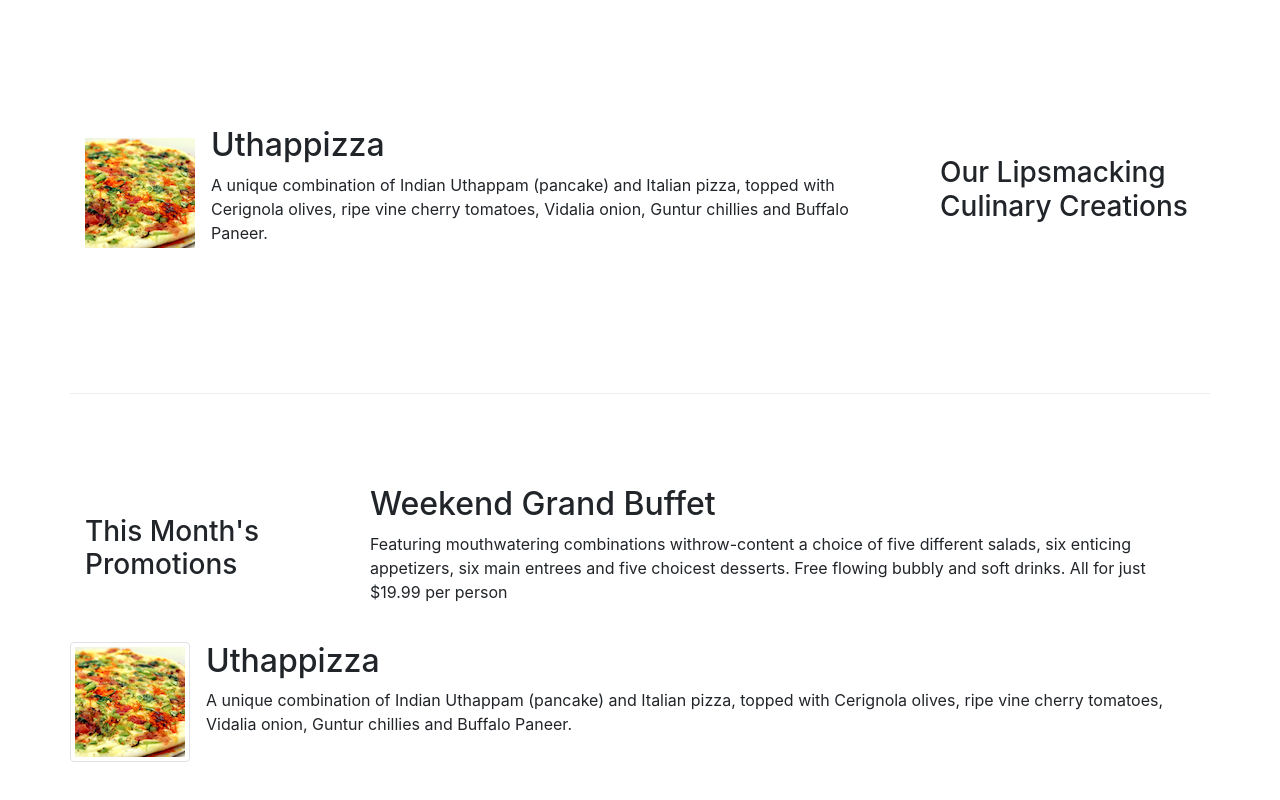
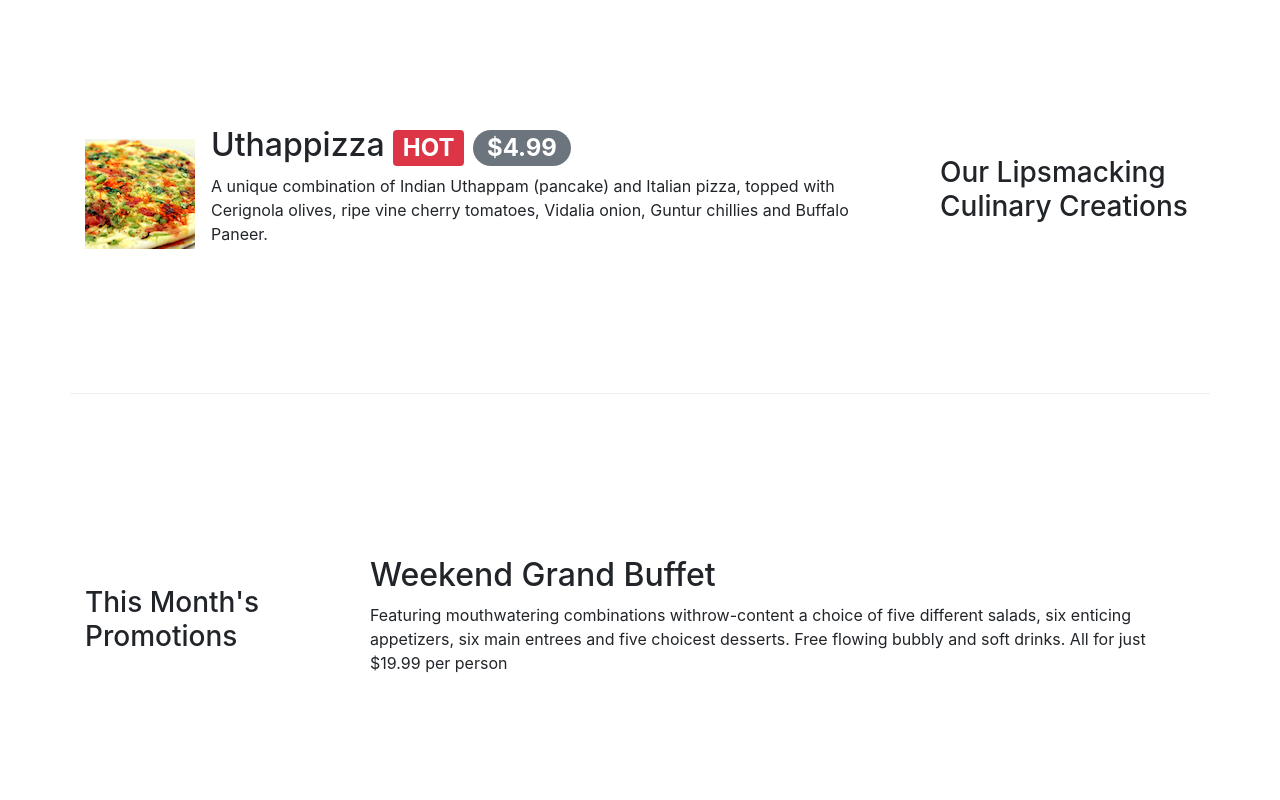
Before and after one commit to km2574/lazy_restaurant, a website: page index.html in a window 1280 px wide. Shown: the part 340-1140 px from the top of the page. Drawn offline with nearby package versions, Linux system fonts and the light colour scheme.

Commit message:
creating alert

```diff
--- a/index.html
+++ b/index.html
@@ -55,7 +55,7 @@
               <div class="media">
                 <img class="d-flex mr-3 image-thumbnail align-self-center" src="img/uthappizza.png" alt="uthappizza">
                 <div class="media-body">
-                  <h2 class="mt-0">Uthappizza</h2>
+                  <h2 class="mt-0">Uthappizza <span class="badge badge-danger">HOT</span> <span class="badge badge-pill badge-secondary">$4.99</span></h2>
                   <p>A unique combination of Indian Uthappam (pancake) and Italian pizza, topped with Cerignola olives, ripe vine cherry tomatoes, Vidalia onion, Guntur chillies and Buffalo Paneer.</p>
                 </div>
               </div>
@@ -70,13 +70,7 @@
             <div class="col col-sm col-md">
                 <h2>Weekend Grand Buffet</h2>
                 <p>Featuring mouthwatering combinations withrow-content a choice of five different salads, six enticing appetizers, six main entrees and five choicest desserts. Free flowing bubbly and soft drinks. All for just $19.99 per person </p>
-            </div><div class="media">
-                <img class="d-flex mr-3 img-thumbnail align-self-center" src="img/uthappizza.png" alt="uthappizza">
-                <div class="media-body">
-                  <h2 class="mt-0">Uthappizza</h2>
-                  <p>A unique combination of Indian Uthappam (pancake) and Italian pizza, topped with Cerignola olives, ripe vine cherry tomatoes, Vidalia onion, Guntur chillies and Buffalo Paneer.</p>
-                </div>
-              </div>
+            </div>
         </div>
 
         <div class="row row-content align-items-center">
```
Also changed, not shown: contactus.html (+2 -2 lines).
